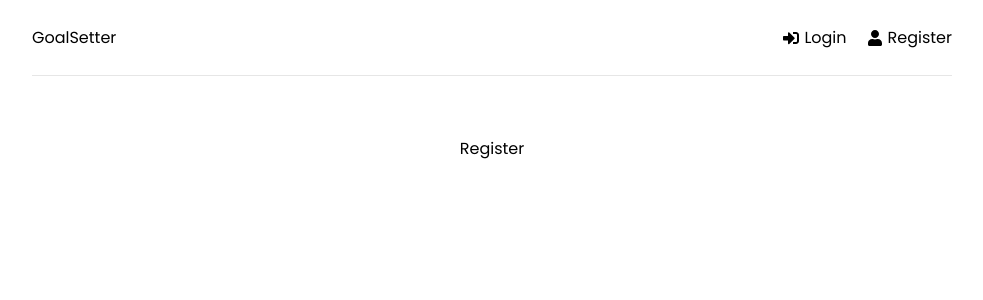
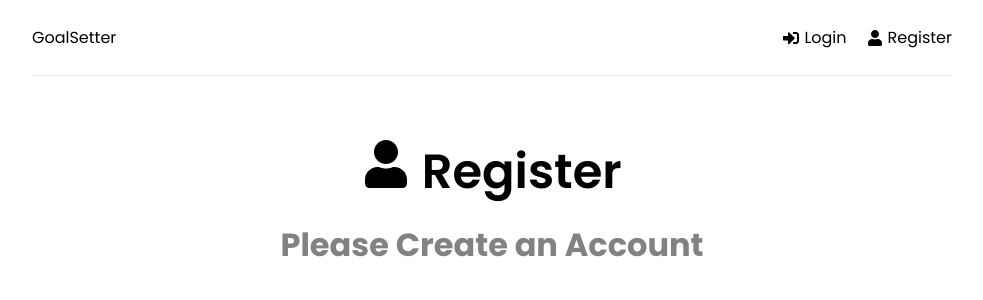
Before and after one commit to GUchechi/mern-goalSetter, a React (Create React App) app in the folder frontend/: page /register in a window 1280 px wide. Shown: the top 300 px of the page, without its empty margins (148-1131 px from the left). Built offline with nearby package versions, Linux system fonts and the light colour scheme.

Commit message:
added registerPage

```diff
--- a/frontend/src/pages/Register.jsx
+++ b/frontend/src/pages/Register.jsx
@@ -1,14 +1,26 @@
 import { useState, useEffect } from "react";
+import { FaUser } from "react-icons/fa";
 
 const Register = () => {
   const [formData, setFormData] = useState({
     name: "",
     email: "",
     password: "",
-    password2: "",
+    confirmPassword: "",
   });
 
-  return <div>Register</div>;
+  const { name, email, password, confirmPassword } = formData;
+
+  return (
+    <>
+      <section className="heading">
+        <h1>
+          <FaUser /> Register
+        </h1>
+        <p>Please Create an Account</p>
+      </section>
+    </>
+  );
 };
 
 export default Register;
```
